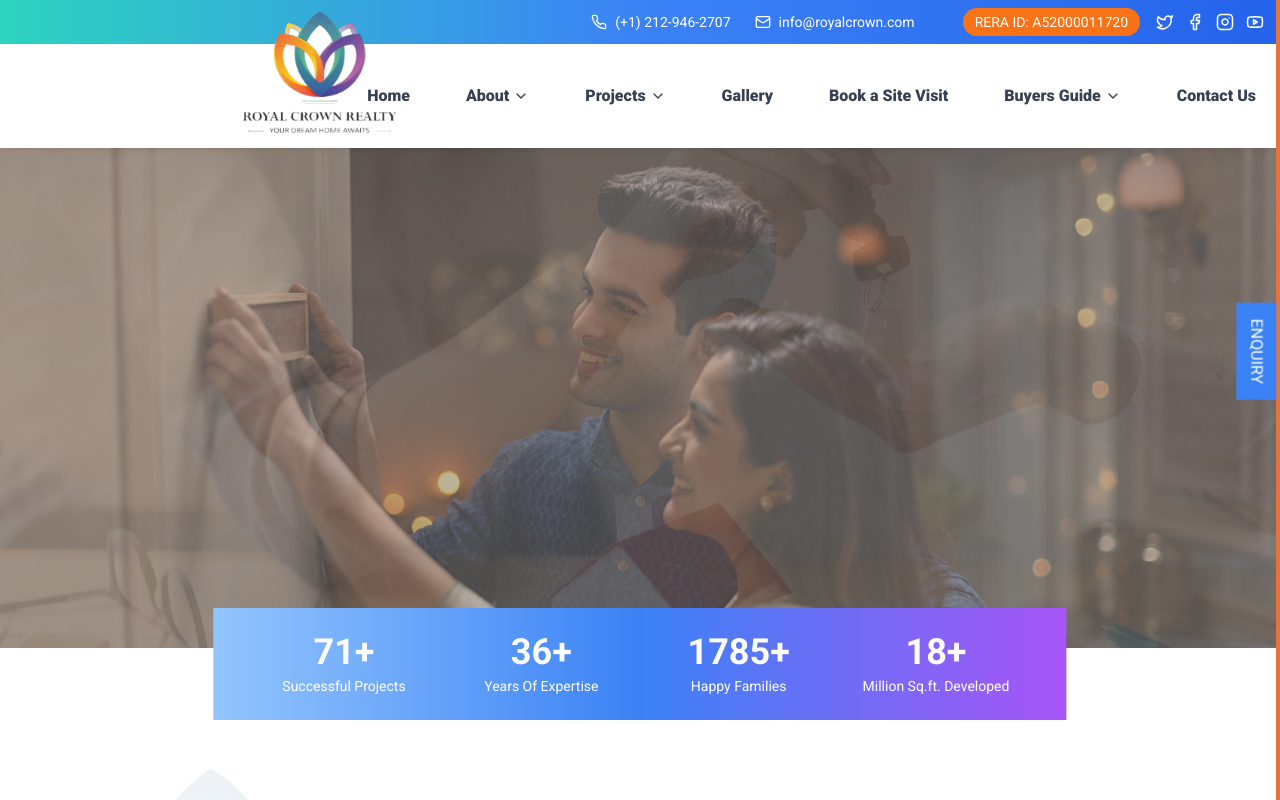
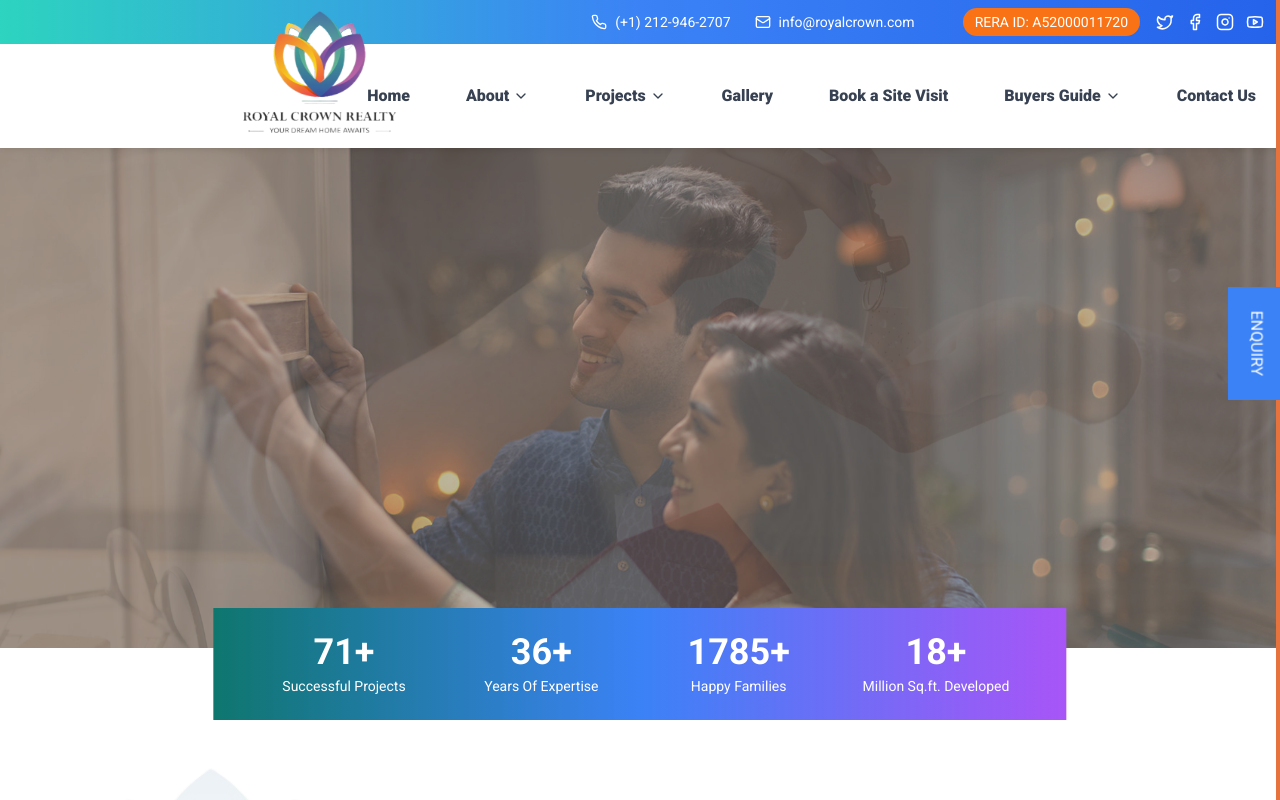
Before and after one commit to royalcrowninfra/royal, a Next.js app: page / in a window 1280 px wide. Shown: the top 800 px of the page. Built offline with nearby package versions, Linux system fonts and the light colour scheme.

Commit message:
enquiry button added

```diff
--- a/components/EnquiryButton.jsx
+++ b/components/EnquiryButton.jsx
@@ -13,10 +13,10 @@ const EnquiryButton = () => {
     <>
       {/* Animated Enquiry Button */}
       <motion.button
-        className="fixed right-6 top-1/2 transform -translate-y-1/2 bg-blue-500 text-white px-4 py-2 rotate-90 origin-right z-50"
+        className="fixed right-6 top-1/2 transform -translate-y-1/2 bg-blue-500 text-white px-6 py-4 rotate-90 origin-right z-50"
         onClick={togglePopup}
-        whileHover={{ scale: 1.1 }}
-        whileTap={{ scale: 0.9 }}
+        // whileHover={{ scale: 1.1 }}
+        // whileTap={{ scale: 0.9 }}
       >
         ENQUIRY
       </motion.button>
@@ -37,7 +37,7 @@ const EnquiryButton = () => {
               exit={{ y: "-100vh" }}
               transition={{ type: "spring", damping: 25, stiffness: 500 }}
             >
-              <h2 className="text-2xl font-bold mb-4">Contact Us</h2>
+              <h2 className="text-2xl font-bold mb-4 text-center">Contact Us</h2>
               <form>
                 <div className="mb-4">
                   <label htmlFor="name" className="block text-gray-700 font-bold mb-2">
--- a/components/HeroSection.jsx
+++ b/components/HeroSection.jsx
@@ -126,7 +126,7 @@ const HeroSection = () => {
           </>
         )}
       </div>
-      <div className="relative bottom-10 left-1/2 transform -translate-x-1/2 w-8/12 bg-gradient-to-r from-blue-300 via-blue-500 to-purple-500 py-4 sm:py-6 md:py-6">
+      <div className="relative bottom-10 left-1/2 transform -translate-x-1/2 w-8/12 bg-gradient-to-r from-teal-700 via-blue-500 to-purple-500 py-4 sm:py-6 md:py-6">
         <div className="container mx-auto flex flex-wrap justify-between items-center text-white">
           {statistics.map((item, index) => (
             <div
```
